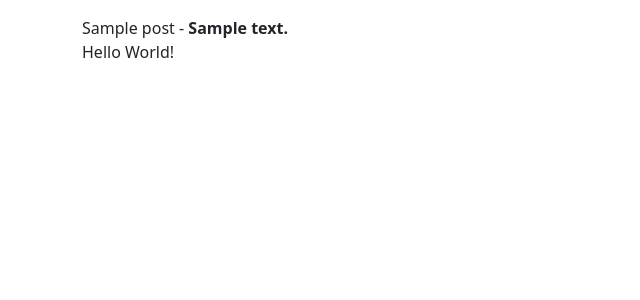
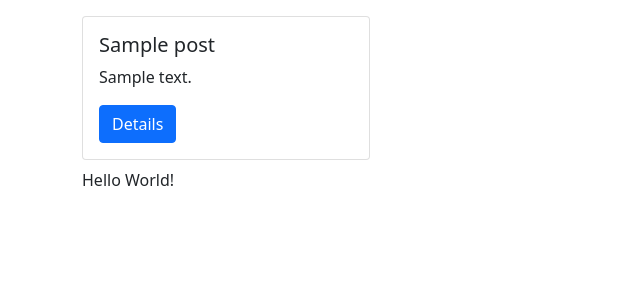
Before and after one commit to NipunGrover/NAD-A4, a Django app: page / in a window 1280 px wide. Shown: the top 300 px of the page, without its empty margins (0-640 px from the left). Run offline with Django 5.2, Linux system fonts and the light colour scheme; tables that the repository leaves empty hold one stand-in row (values such as "Sample post"); some libraries are stand-ins or nearby versions.

Commit message:
added bootstrap spinner and displaying posts and body in card view from bootstrap

```diff
--- a/dj_ajax/src/posts/static/posts/main.js
+++ b/dj_ajax/src/posts/static/posts/main.js
@@ -2,6 +2,7 @@ console.log("hello world")
 
 const hellowWorldBox = document.getElementById("hello-world")
 const postsBox = document.getElementById("posts-box")
+const spinnerBox = document.getElementById("spinner-box")
 
 $.ajax({
     type: 'GET',
@@ -24,12 +25,24 @@ $.ajax({
     success: function(response)
     {
         const data = response.data
-        console.log(data)
-        data.forEach(el => {
-            postsBox.innerHTML += `
-                ${el.title} - <b>${el.body}</b><br>
-            `
-        });
+
+        setTimeout(() => {
+            spinnerBox.classList.add('not-visible')
+            console.log(data)
+            data.forEach(el => {
+                postsBox.innerHTML += `
+                    <div class="card mb-2" style="width: 18rem;">
+                        <div class="card-body">
+                            <h5 class="card-title">${el.title}</h5>
+                            <p class="card-text">${el.body}</p>
+                            <a href="#" class="btn btn-primary">Details</a>
+                        </div>
+                    </div>
+                `
+            });
+
+        }, 100)
+
     },
     error: function(error)
     {
--- a/dj_ajax/src/posts/templates/posts/main.html
+++ b/dj_ajax/src/posts/templates/posts/main.html
@@ -14,6 +14,9 @@ posts
     <!-- {% for obj in qs %}
         {{ obj.title }} - {{obj.body}} <br>
     {% endfor %} -->
+    <div id = "spinner-box">
+        <div class="spinner-border" role="status"></div>
+    </div>
     <div id="posts-box"></div>
     <div id="hello-world"></div>
 {% endblock content %}
--- /dev/null
+++ b/dj_ajax/src/static/style.css
@@ -0,0 +1,3 @@
+.not-visible{
+    display: none;
+}
--- a/dj_ajax/src/static/styles.css
+++ /dev/null
@@ -1,3 +0,0 @@
-.not-visible{
-    display:none;
-}
```
